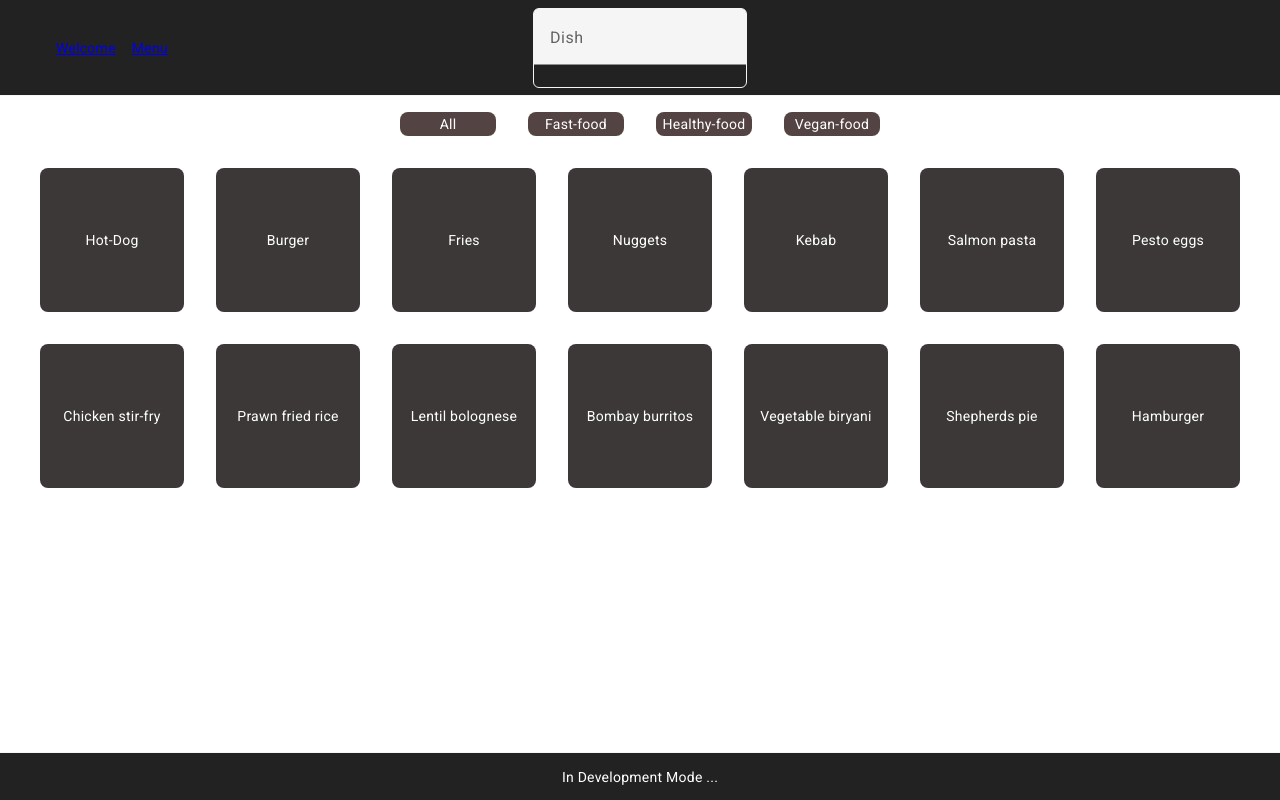
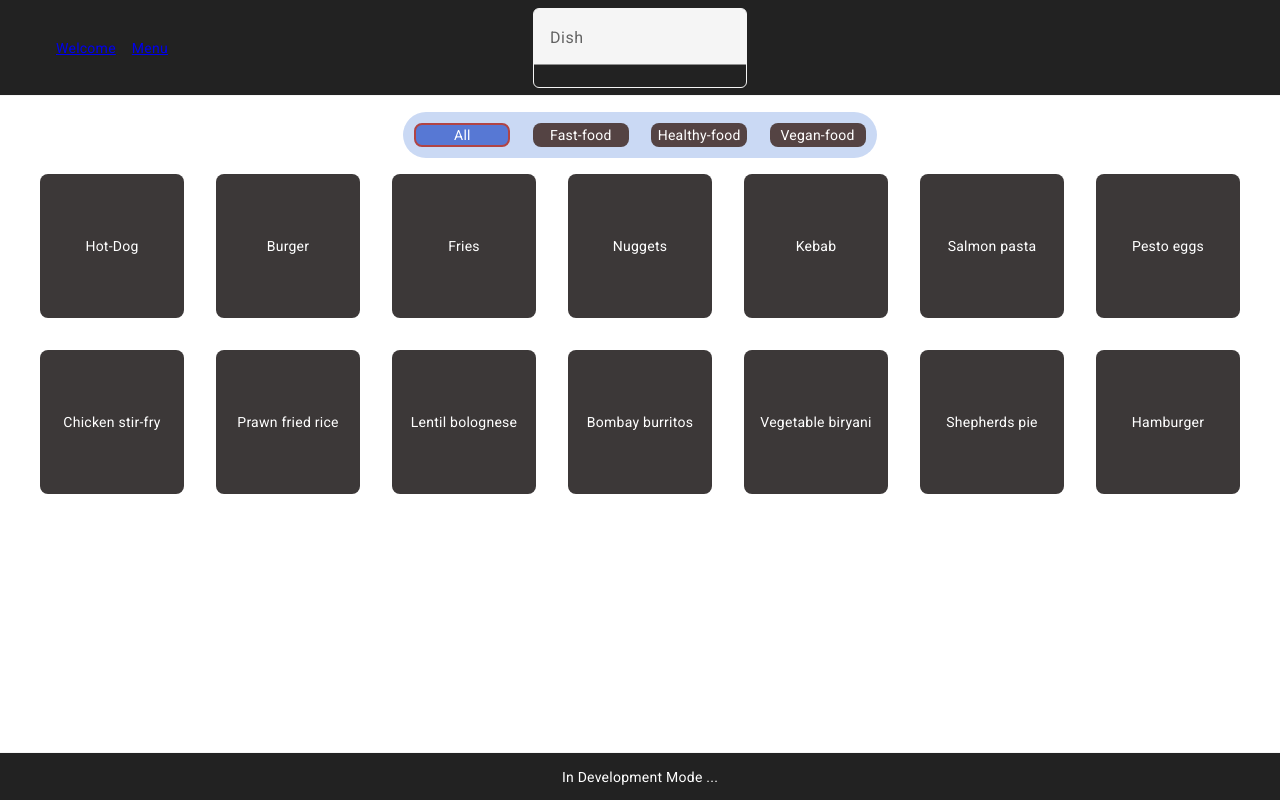
Before and after one commit to yurii-tsymbala/Food-Menu, an Angular app: page /menu in a window 1280 px wide. Built offline with nearby package versions, Linux system fonts and the light colour scheme; data requests are answered from the project's data file.

Commit message:
Polish UI in categories

```diff
--- a/src/app/menu/components/categories/categories.component.html
+++ b/src/app/menu/components/categories/categories.component.html
@@ -1,5 +1,6 @@
 <category
-    *ngFor="let category of categories$ | async "
+    *ngFor="let category of categories$ | async; index as i"
     [category]="category"
     (updateDishes)="updateDishes($event)"
+    [ngClass]="{ selected: selectedIndex === i }"
 ></category>
--- a/src/app/menu/components/categories/categories.component.scss
+++ b/src/app/menu/components/categories/categories.component.scss
@@ -1,5 +1,8 @@
 :host {
+    margin-top: 1rem;
     display: flex;
     align-items: center;
     justify-content: center;
+    background-color: rgb(202, 217, 244);
+    border-radius: 50vh;
 }
--- a/src/app/menu/components/categories/categories.component.ts
+++ b/src/app/menu/components/categories/categories.component.ts
@@ -10,6 +10,7 @@ import { Observable, take } from "rxjs";
 })
 export class CategoriesComponent implements OnInit {
     protected categories$!: Observable<Category[]>;
+    protected selectedIndex = 0;
 
     constructor(private dataService: DataService) {}
 
@@ -23,11 +24,14 @@ export class CategoriesComponent implements OnInit {
 
     protected updateDishes(category: Category): void {
         if (category.id) {
+            this.selectedIndex = Number(category.id) + 1;
+
             this.dataService
                 .getDishesByCategoryId(category.id)
                 .pipe(take(1))
                 .subscribe();
         } else {
+            this.selectedIndex = 0;
             this.dataService.getDishes().pipe(take(1)).subscribe();
         }
     }
--- a/src/app/menu/components/category/category.component.scss
+++ b/src/app/menu/components/category/category.component.scss
@@ -4,13 +4,17 @@
     justify-content: center;
     width: 6rem;
     height: 1.5rem;
-    margin: 1rem;
+    margin: 0.7rem;
     color: white;
     border-radius: 0.5rem;
     background-color: rgb(84, 67, 67);
 }
 
+:host.selected {
+    background-color: rgb(87, 120, 212);
+    border: 2px solid rgb(177, 68, 68);
+}
+
 :host:hover {
-    transform: scale(1.03);
-    background-color: rgb(93, 91, 91);
+    transform: scale(1.04);
 }
```
Also changed, not shown: src/app/menu/components/category/category.component.ts (line endings or trailing spaces).
